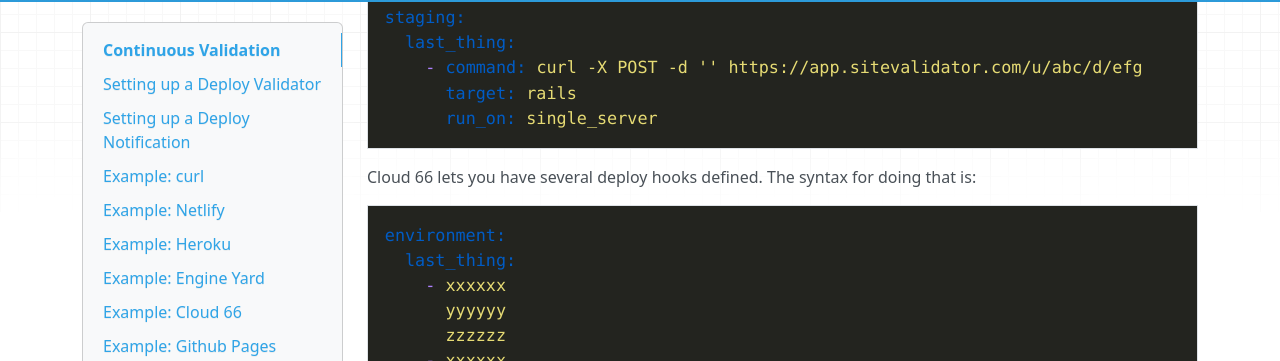
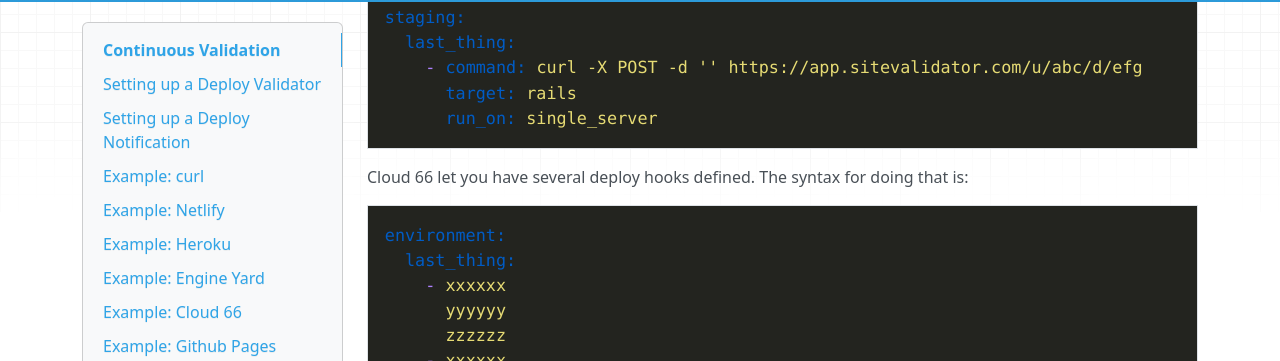
Before and after one commit to sitevalidator/docs.sitevalidator.com, an MkDocs documentation site: the page built from docs/continuous-validation.md, in a window 1280 px wide and 900 px high, scrolled down 3058 px. Shown: the part 94-455 px from the top of the window. Built offline with MkDocs 1.6.1, drawn with Linux system fonts in a browser that asks for light colours; nearby versions of some CDN libraries; old or Windows-style settings are respelled for this version of MkDocs; some of the changed text lies outside the part shown.

````diff
--- a/docs/continuous-validation.md
+++ b/docs/continuous-validation.md
@@ -69,7 +69,7 @@ staging:
       run_on: single_server
 ```
 
-Cloud 66 lets you have several deploy hooks defined. The syntax for doing that is:
+Cloud 66 let you have several deploy hooks defined. The syntax for doing that is:
 
 ```yml
 environment:
````
Also changed, not shown: other parts of docs/continuous-validation.md (+1 -0 lines).
